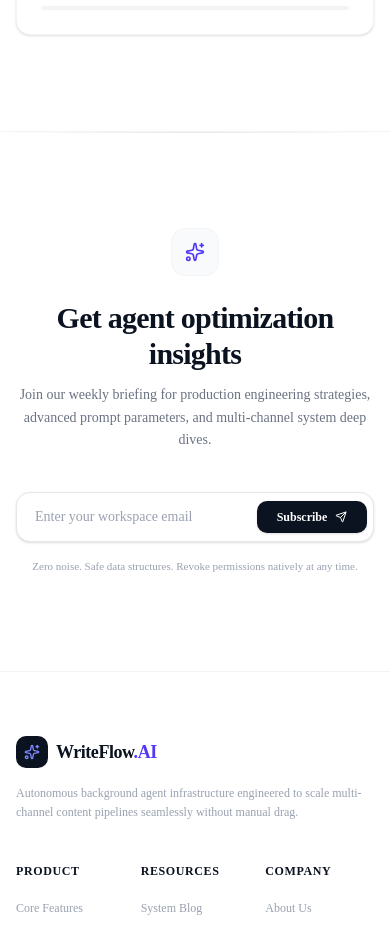
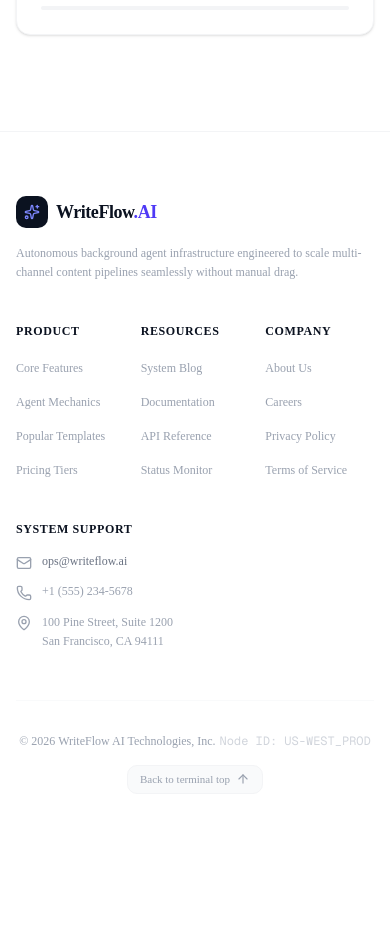
Before and after one commit to Zannatmawa/content-iq, a Next.js app: page / in a window 390 px wide. Shown: the part 8140-9068 px from the top of the page. After the commit the page ends 8966 px from the top, so only its background shows below. Built offline with nearby package versions, Linux system fonts and the light colour scheme.

Commit message:
solving issues in frontend

```diff
--- a/src/app/page.tsx
+++ b/src/app/page.tsx
@@ -3,7 +3,7 @@ import Footer from "@/components/shared/Footer";
 import HeroSection from "@/components/shared/HeroSection";
 import HowItWorks from "@/components/shared/HowItWorks";
 import Navbar from "@/components/shared/Navbar";
-import NewsletterSignup from "@/components/shared/Newsletter";
+// import NewsletterSignup from "@/components/shared/Newsletter";
 import PopularTemplates from "@/components/shared/PopularTemplates";
 import Pricing from "@/components/shared/Pricing";
 import Statistics from "@/components/shared/Statistics";
@@ -20,7 +20,7 @@ export default function Home() {
         <PopularTemplates />
         <Pricing />
         <Statistics />
-        <NewsletterSignup />
+        {/* <NewsletterSignup /> */}
         <Footer />
       </main>
     </div>
--- a/src/components/shared/Newsletter.tsx
+++ b/src/components/shared/Newsletter.tsx
@@ -1,140 +1,140 @@
-"use client"
+// "use client"
 
-import React, { useState } from 'react';
-import { Send, CheckCircle2, AlertCircle, Sparkles, Loader2 } from 'lucide-react';
+// import React, { useState } from 'react';
+// import { Send, CheckCircle2, AlertCircle, Sparkles, Loader2 } from 'lucide-react';
 
-export default function NewsletterSignup() {
-    const [email, setEmail] = useState('');
-    const [status, setStatus] = useState('idle'); // 'idle' | 'loading' | 'success' | 'error'
-    const [errorMessage, setErrorMessage] = useState('');
+// export default function NewsletterSignup() {
+//     const [email, setEmail] = useState('');
+//     const [status, setStatus] = useState('idle'); // 'idle' | 'loading' | 'success' | 'error'
+//     const [errorMessage, setErrorMessage] = useState('');
 
-    const validateEmail = (inputEmail) => {
-        const emailRegex = /^[^\s@]+@[^\s@]+\.[^\s@]+$/;
-        return emailRegex.test(inputEmail);
-    };
+//     const validateEmail = (inputEmail) => {
+//         const emailRegex = /^[^\s@]+@[^\s@]+\.[^\s@]+$/;
+//         return emailRegex.test(inputEmail);
+//     };
 
-    const handleSubscribe = async (e) => {
-        e.preventDefault();
-        setErrorMessage('');
+//     const handleSubscribe = async (e) => {
+//         e.preventDefault();
+//         setErrorMessage('');
 
-        // 1. Structural Validation
-        if (!email.trim()) {
-            setStatus('error');
-            setErrorMessage('Email address field cannot be left empty.');
-            return;
-        }
+//         // 1. Structural Validation
+//         if (!email.trim()) {
+//             setStatus('error');
+//             setErrorMessage('Email address field cannot be left empty.');
+//             return;
+//         }
 
-        if (!validateEmail(email)) {
-            setStatus('error');
-            setErrorMessage('Please include a valid email format (e.g., name@domain.com).');
-            return;
-        }
+//         if (!validateEmail(email)) {
+//             setStatus('error');
+//             setErrorMessage('Please include a valid email format (e.g., name@domain.com).');
+//             return;
+//         }
 
-        // 2. Mocking API Request Lifecycle
-        setStatus('loading');
+//         // 2. Mocking API Request Lifecycle
+//         setStatus('loading');
 
-        setTimeout(() => {
-            // Simulating a perfect background processing loop sequence
-            setStatus('success');
-        }, 1200);
-    };
+//         setTimeout(() => {
+//             // Simulating a perfect background processing loop sequence
+//             setStatus('success');
+//         }, 1200);
+//     };
 
-    return (
-        <section className="w-full bg-white px-4 py-24 sm:px-6 lg:px-8 border-t border-gray-100 relative overflow-hidden">
+//     return (
+//         <section className="w-full bg-white px-4 py-24 sm:px-6 lg:px-8 border-t border-gray-100 relative overflow-hidden">
 
-            {/* Background Aesthetic Elements (Matches the clean mesh styling from the layout flow) */}
-            <div className="absolute inset-x-0 top-0 h-px bg-gradient-to-r from-transparent via-gray-200 to-transparent" />
+//             {/* Background Aesthetic Elements (Matches the clean mesh styling from the layout flow) */}
+//             <div className="absolute inset-x-0 top-0 h-px bg-gradient-to-r from-transparent via-gray-200 to-transparent" />
 
-            <div className="mx-auto max-w-4xl text-center relative z-10">
+//             <div className="mx-auto max-w-4xl text-center relative z-10">
 
-                {/* Decorative Internal Icon Hub */}
-                <div className="mx-auto flex h-12 w-12 items-center justify-center rounded-xl bg-gray-50 border border-gray-100 text-[#0B1220] mb-6">
-                    <Sparkles className="h-5 w-5 text-indigo-600" />
-                </div>
+//                 {/* Decorative Internal Icon Hub */}
+//                 <div className="mx-auto flex h-12 w-12 items-center justify-center rounded-xl bg-gray-50 border border-gray-100 text-[#0B1220] mb-6">
+//                     <Sparkles className="h-5 w-5 text-indigo-600" />
+//                 </div>
 
-                {/* Header Setup */}
-                <h2 className="text-3xl font-extrabold tracking-tight text-[#0B1220] sm:text-4xl">
-                    Get agent optimization insights
-                </h2>
-                <p className="mx-auto mt-3 max-w-xl text-sm text-gray-500 leading-relaxed">
-                    Join our weekly briefing for production engineering strategies, advanced prompt parameters, and multi-channel system deep dives.
-                </p>
+//                 {/* Header Setup */}
+//                 <h2 className="text-3xl font-extrabold tracking-tight text-[#0B1220] sm:text-4xl">
+//                     Get agent optimization insights
+//                 </h2>
+//                 <p className="mx-auto mt-3 max-w-xl text-sm text-gray-500 leading-relaxed">
+//                     Join our weekly briefing for production engineering strategies, advanced prompt parameters, and multi-channel system deep dives.
+//                 </p>
 
-                {/* Interactive Lifecycle Form Container */}
-                <div className="mx-auto mt-10 max-w-md">
-                    {status !== 'success' ? (
-                        <form onSubmit={handleSubscribe} className="space-y-3" noValidate>
-                            <div className="relative flex items-center rounded-xl border border-gray-200 bg-white p-1.5 shadow-sm focus-within:border-indigo-600 focus-within:ring-1 focus-within:ring-indigo-600 transition-all">
+//                 {/* Interactive Lifecycle Form Container */}
+//                 <div className="mx-auto mt-10 max-w-md">
+//                     {status !== 'success' ? (
+//                         <form onSubmit={handleSubscribe} className="space-y-3" noValidate>
+//                             <div className="relative flex items-center rounded-xl border border-gray-200 bg-white p-1.5 shadow-sm focus-within:border-indigo-600 focus-within:ring-1 focus-within:ring-indigo-600 transition-all">
 
-                                {/* Email Core Input */}
-                                <input
-                                    type="email"
-                                    value={email}
-                                    onChange={(e) => {
-                                        setEmail(e.target.value);
-                                        if (status === 'error') setStatus('idle'); // Clear error state on type
-                                    }}
-                                    disabled={status === 'loading'}
-                                    placeholder="Enter your workspace email"
-                                    className="w-full bg-transparent px-3 py-2 text-sm text-[#0B1220] placeholder-gray-400 focus:outline-none disabled:opacity-50"
-                                />
+//                                 {/* Email Core Input */}
+//                                 <input
+//                                     type="email"
+//                                     value={email}
+//                                     onChange={(e) => {
+//                                         setEmail(e.target.value);
+//                                         if (status === 'error') setStatus('idle'); // Clear error state on type
+//                                     }}
+//                                     disabled={status === 'loading'}
+//                                     placeholder="Enter your workspace email"
+//                                     className="w-full bg-transparent px-3 py-2 text-sm text-[#0B1220] placeholder-gray-400 focus:outline-none disabled:opacity-50"
+//                                 />
 
-                                {/* Submit Action (Matches Main UI Action Button in image_98fd81.png) */}
-                                <button
-                                    type="submit"
-                                    disabled={status === 'loading'}
-                                    className="flex items-center gap-2 rounded-lg bg-[#0B1220] px-4 py-2 text-xs font-semibold text-white shadow-sm hover:bg-opacity-90 active:scale-98 transition-all disabled:opacity-50 min-w-[110px] justify-center"
-                                >
-                                    {status === 'loading' ? (
-                                        <Loader2 className="h-3.5 w-3.5 animate-spin" />
-                                    ) : (
-                                        <>
-                                            Subscribe
-                                            <Send className="h-3 w-3" />
-                                        </>
-                                    )}
-                                </button>
-                            </div>
+//                                 {/* Submit Action (Matches Main UI Action Button in image_98fd81.png) */}
+//                                 <button
+//                                     type="submit"
+//                                     disabled={status === 'loading'}
+//                                     className="flex items-center gap-2 rounded-lg bg-[#0B1220] px-4 py-2 text-xs font-semibold text-white shadow-sm hover:bg-opacity-90 active:scale-98 transition-all disabled:opacity-50 min-w-[110px] justify-center"
+//                                 >
+//                                     {status === 'loading' ? (
+//                                         <Loader2 className="h-3.5 w-3.5 animate-spin" />
+//                                     ) : (
+//                                         <>
+//                                             Subscribe
+//                                             <Send className="h-3 w-3" />
+//                                         </>
+//                                     )}
+//                                 </button>
+//                             </div>
 
-                            {/* Dynamic Error Messaging Node */}
-                            {status === 'error' && (
-                                <div className="flex items-center gap-2 px-3 text-left text-xs font-medium text-red-600 animate-in fade-in slide-in-from-top-1 duration-200">
-                                    <AlertCircle className="h-4 w-4 flex-shrink-0" />
-                                    <span>{errorMessage}</span>
-                                </div>
-                            )}
-                        </form>
-                    ) : (
+//                             {/* Dynamic Error Messaging Node */}
+//                             {status === 'error' && (
+//                                 <div className="flex items-center gap-2 px-3 text-left text-xs font-medium text-red-600 animate-in fade-in slide-in-from-top-1 duration-200">
+//                                     <AlertCircle className="h-4 w-4 flex-shrink-0" />
+//                                     <span>{errorMessage}</span>
+//                                 </div>
+//                             )}
+//                         </form>
+//                     ) : (
 
-                        /* 3. Smooth Success Feedback Template Component */
-                        <div className="rounded-xl border border-emerald-100 bg-emerald-50/40 p-6 text-left shadow-sm animate-in zoom-in-95 duration-300">
-                            <div className="flex items-start gap-3.5">
-                                <CheckCircle2 className="h-5 w-5 text-emerald-600 flex-shrink-0 mt-0.5" />
-                                <div>
-                                    <h3 className="text-sm font-bold text-[#0B1220]">Pipeline Connected</h3>
-                                    <p className="mt-1 text-xs text-gray-500 leading-relaxed">
-                                        Success! We have mapped <span className="font-semibold text-gray-700">{email}</span> to our digest manifest. Expect your first engine optimization report next Tuesday.
-                                    </p>
+//                         /* 3. Smooth Success Feedback Template Component */
+//                         <div className="rounded-xl border border-emerald-100 bg-emerald-50/40 p-6 text-left shadow-sm animate-in zoom-in-95 duration-300">
+//                             <div className="flex items-start gap-3.5">
+//                                 <CheckCircle2 className="h-5 w-5 text-emerald-600 flex-shrink-0 mt-0.5" />
+//                                 <div>
+//                                     <h3 className="text-sm font-bold text-[#0B1220]">Pipeline Connected</h3>
+//                                     <p className="mt-1 text-xs text-gray-500 leading-relaxed">
+//                                         Success! We have mapped <span className="font-semibold text-gray-700">{email}</span> to our digest manifest. Expect your first engine optimization report next Tuesday.
+//                                     </p>
 
-                                    {/* Reset workflow mimic for seamless testing validation loops */}
-                                    <button
-                                        onClick={() => { setStatus('idle'); setEmail(''); }}
-                                        className="mt-4 text-[11px] font-semibold text-indigo-600 hover:underline"
-                                    >
-                                        Register another pipeline node
-                                    </button>
-                                </div>
-                            </div>
-                        </div>
-                    )}
+//                                     {/* Reset workflow mimic for seamless testing validation loops */}
+//                                     <button
+//                                         onClick={() => { setStatus('idle'); setEmail(''); }}
+//                                         className="mt-4 text-[11px] font-semibold text-indigo-600 hover:underline"
+//                                     >
+//                                         Register another pipeline node
+//                                     </button>
+//                                 </div>
+//                             </div>
+//                         </div>
+//                     )}
 
-                    {/* Bottom Compliance Framework Footer */}
-                    <p className="mt-4 text-[11px] text-gray-400 text-center">
-                        Zero noise. Safe data structures. Revoke permissions natively at any time.
-                    </p>
-                </div>
+//                     {/* Bottom Compliance Framework Footer */}
+//                     <p className="mt-4 text-[11px] text-gray-400 text-center">
+//                         Zero noise. Safe data structures. Revoke permissions natively at any time.
+//                     </p>
+//                 </div>
 
-            </div>
-        </section>
-    );
-}
+//             </div>
+//         </section>
+//     );
+// }
```
